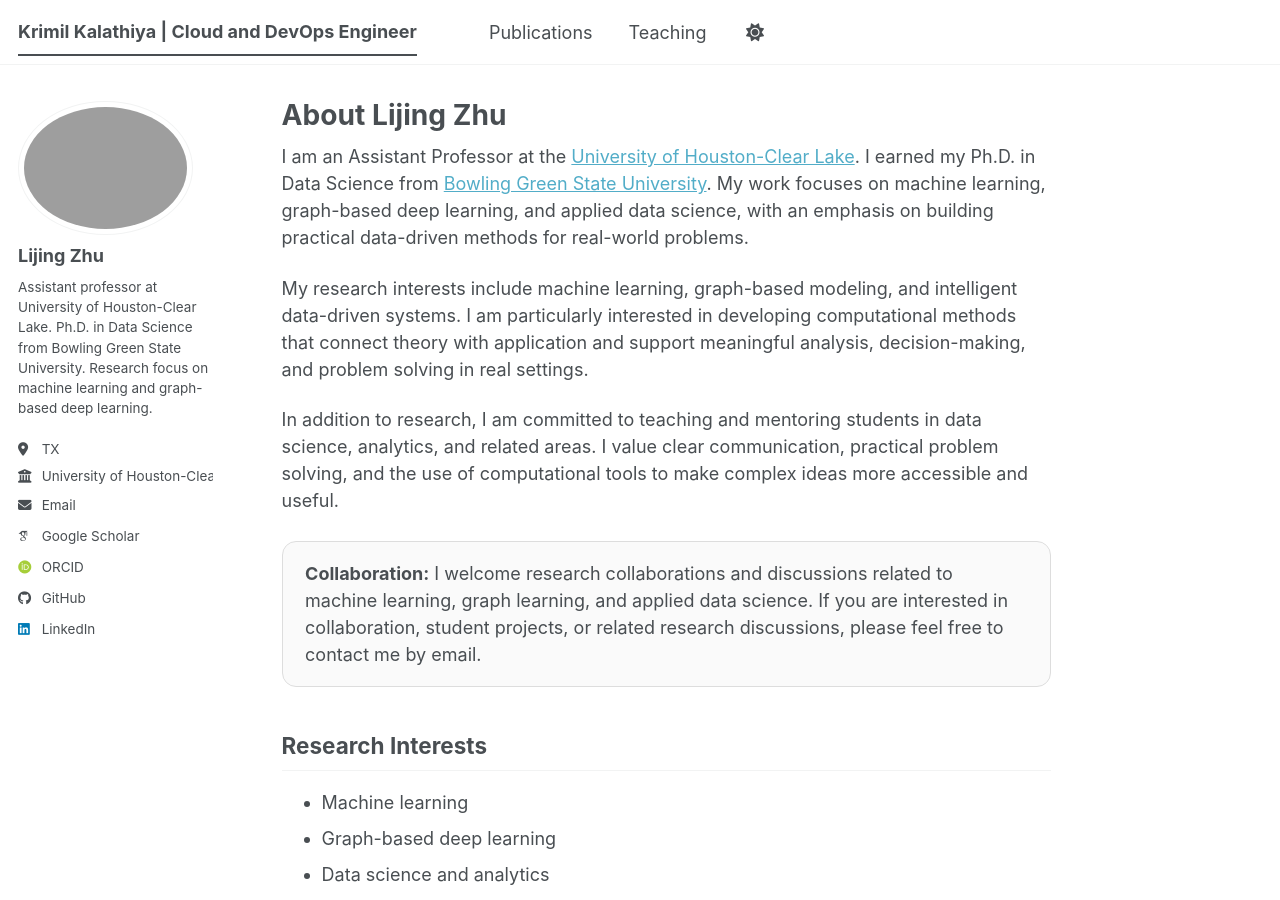
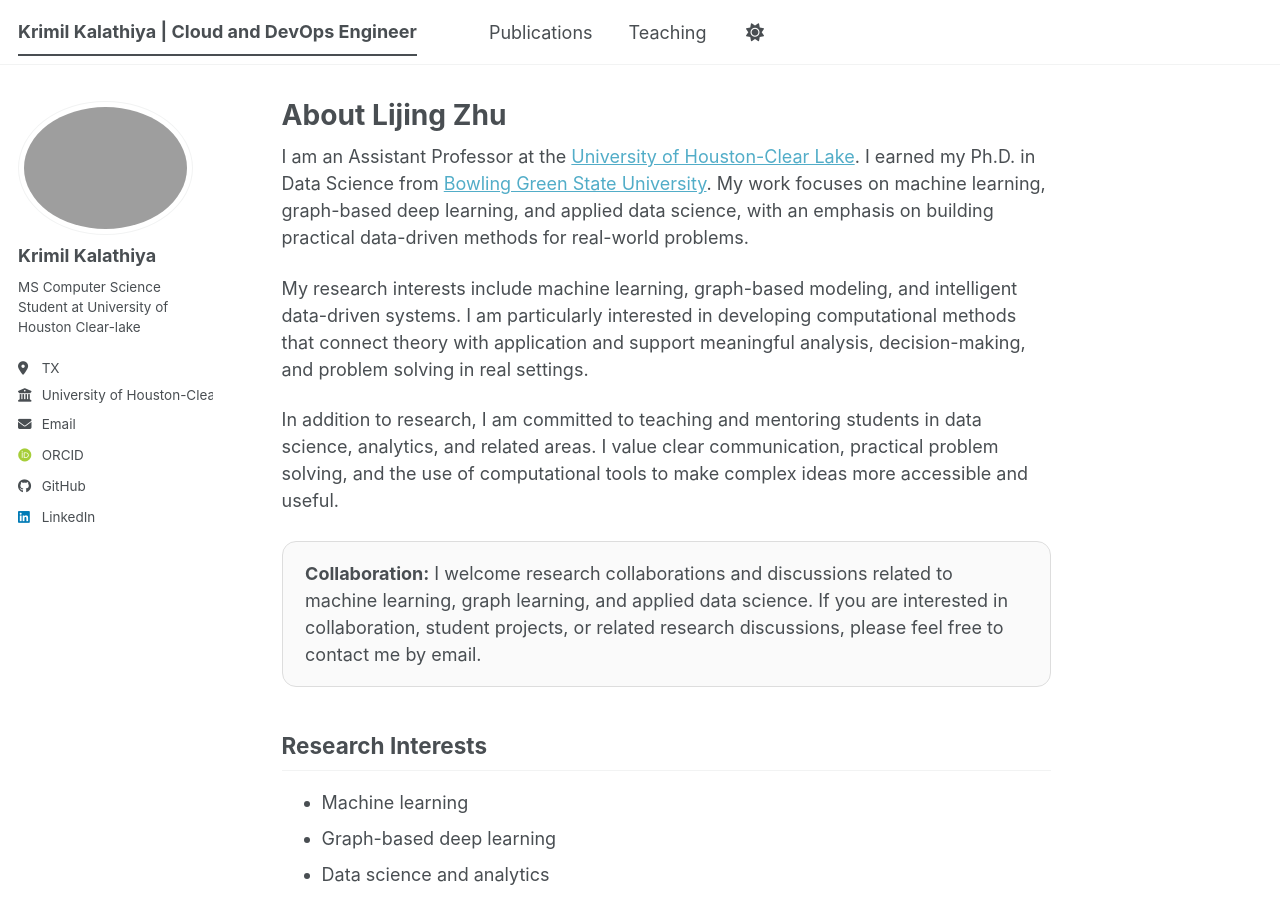
Before and after one commit to krimilkalathiya/Krimil_Kalathiya.github.io, a Jekyll site: the page built from _pages/about.md, in a window 1280 px wide and 900 px high. Built offline with Jekyll 4.4.1, drawn with Linux system fonts in a browser that asks for light colours; some web fonts are replaced; a script bundle is joined from its source files by our own code; library files that are not in the unit come from our copies.

Commit message:
Update _config.yml

```diff
--- a/_config.yml
+++ b/_config.yml
@@ -26,24 +26,24 @@ baseurl: ""
 
 # Must match the GitHub repository path exactly:
 # username/repository-name
-repository: "lijingzhu1/lijingzhu1.github.io"
+repository: "krimilkalathiya/Krimil_Kalathiya.github.io"
 
 # -------------------------
 # Author profile information
 # -------------------------
 author:
   avatar: "profile.JPG"    # Profile image file shown in the sidebar/profile area
-  name: "Lijing Zhu"
-  bio: "Assistant professor at University of Houston-Clear Lake. Ph.D. in Data Science from Bowling Green State University. Research focus on machine learning and graph-based deep learning."
+  name: "Krimil Kalathiya"
+  bio: "MS Computer Science Student at University of Houston Clear-lake"
   location: "TX"
   employer: "University of Houston-Clear Lake"
-  email: "zhul@uhcl.edu"
+  email: "kalathiyak@uhcl.edu"
 
   # Professional / academic links
   # Leave a field empty if it is not used.
-  googlescholar: "https://scholar.google.com/citations?user=_c1ydPQAAAAJ&hl=en"
-  github: "lijingzhu1"
-  linkedin: "www.linkedin.com/in/lijingz-19970620"
+  #googlescholar: "https://scholar.google.com/citations?user=_c1ydPQAAAAJ&hl=en"
+  github: "krimilkalathiya"
+  linkedin: "https://www.linkedin.com/in/krimil-kalathiya-8305a0259/"
   orcid: "https://orcid.org/0009-0002-7107-2880"
 
 # -------------------------
```
